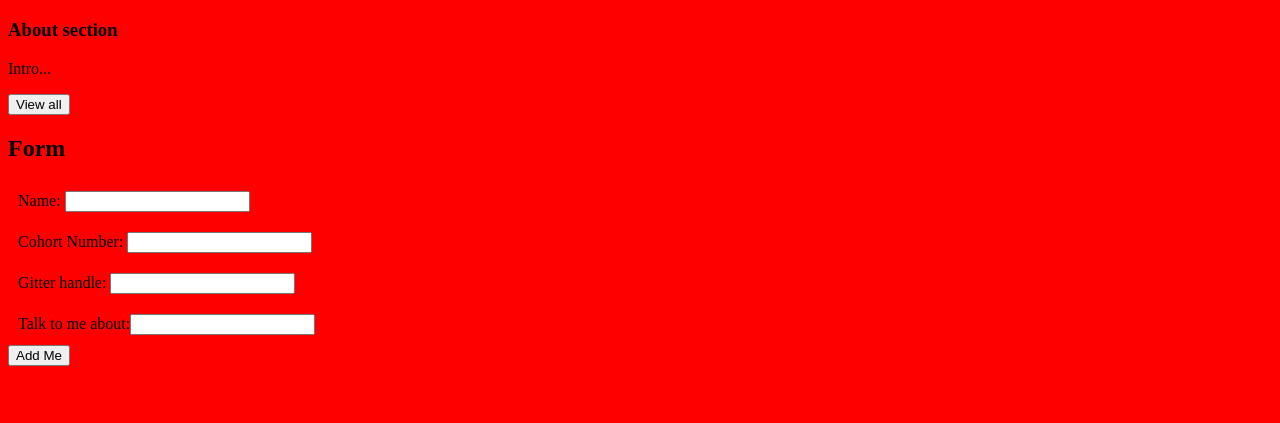
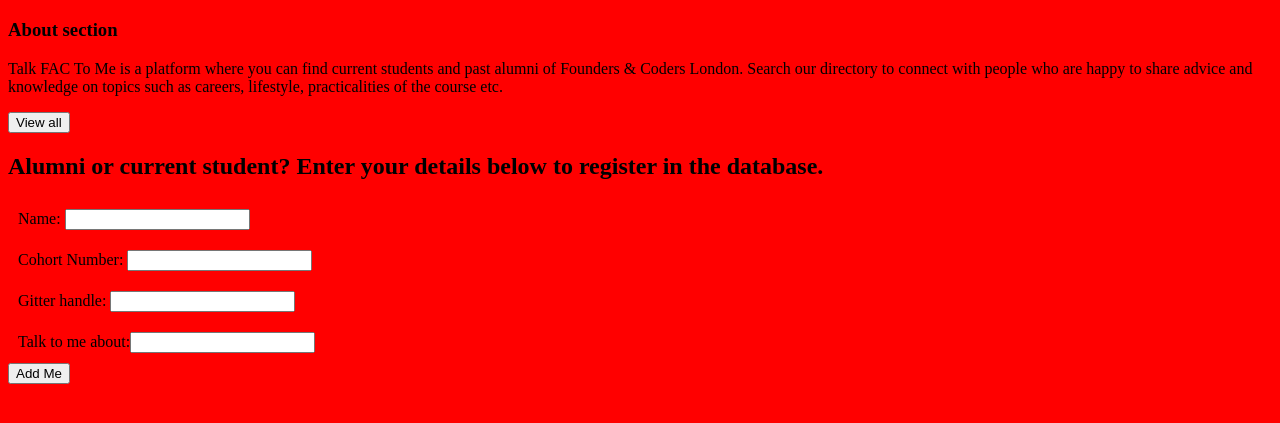
Before and after one commit to fac-12/talkFacToMe, a website: page index.html in a window 1280 px wide. Shown: the part 61-484 px from the top of the page. Drawn offline with Linux system fonts and the light colour scheme.

Commit message:
Added intro section to html

```diff
--- a/index.html
+++ b/index.html
@@ -16,14 +16,15 @@
 
   <section class="about">
     <h3 class="about__heading"> About section </h3>
-    <p class="about__info"> Intro... </p>
+    <p class="about__info"> Talk FAC To Me is a platform where you can find current students and past alumni of Founders & Coders London. Search our directory to connect with people who are happy to share advice and knowledge on topics such as careers, lifestyle, practicalities of the course etc. </p>
+    <p> </p>
     <div class="about__btn-div">
       <button type="button" name="View All" id="viewAllBtn" class="about__view-btn"> View all </button>
     </div>
   </section>
 
   <section class="formSection">
-    <h1> Form </h1>
+    <h1> Alumni or current student? Enter your details below to register in the database. </h1>
     <form class="formSection__form" id="addMe_Form" action="/addMe" method="post">
       <label class="formSection__labels" for="name">Name: <input type="text" id="name"name="personName"></label>
       <label class="formSection__labels" for="cohort"> Cohort Number: <input type="number" id="cohort" name="cohortNumber" class="formSection__inputs"></label>
```
